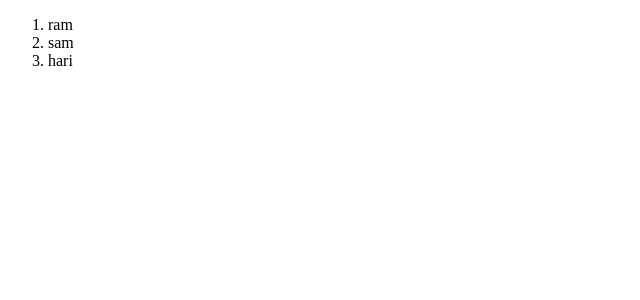
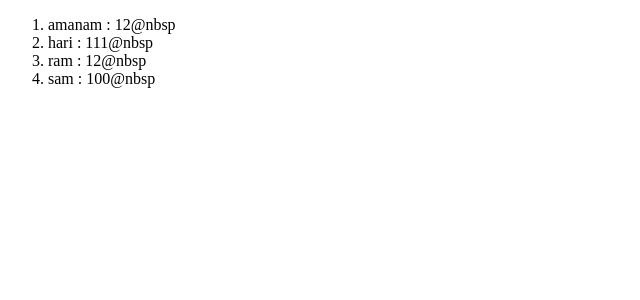
Before and after one commit to bishnulimbu/RRepo1, a React (Vite) app in the folder my-react-app/: page / in a window 1280 px wide. Shown: the top 300 px of the page, without its empty margins (0-640 px from the left). Built offline with nearby package versions, Linux system fonts and the light colour scheme.

Commit message:
edit list

```diff
--- a/my-react-app/src/list.jsx
+++ b/my-react-app/src/list.jsx
@@ -1,7 +1,21 @@
-function List(){
-  const list1 =["ram","sam","hari"];
-  const list2 =list1.map(list=><li>{list}</li>);
-  return <ol>{list2}</ol>
+function List() {
+  const list1 = [
+    { id: 1, name: "ram", age: 12 },
+    { name: "amanam", age: 12 },
+    { name: "sam", age: 100 },
+    { name: "hari", age: 111 },
+  ];
+  list1.sort((a, b) => a.name.localeCompare(b.name));
+
+  const list2 = list1.map((list) => (
+    // <li key={list.key}>
+    // key should be used for unique id for same data rendering or so.
+    <li key={list.name}>
+      {list.name} : {list.age}@nbsp
+      {/* can be used for not breaking space while adding new html tag or so. */}
+    </li>
+  ));
+  return <ol>{list2}</ol>;
 }
 
 export default List;
```
